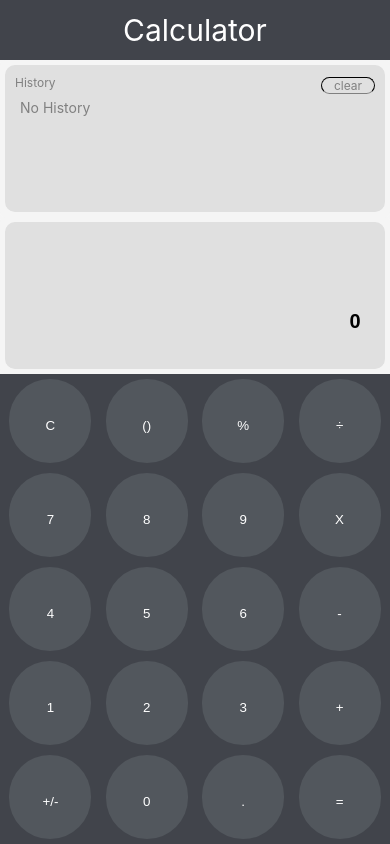
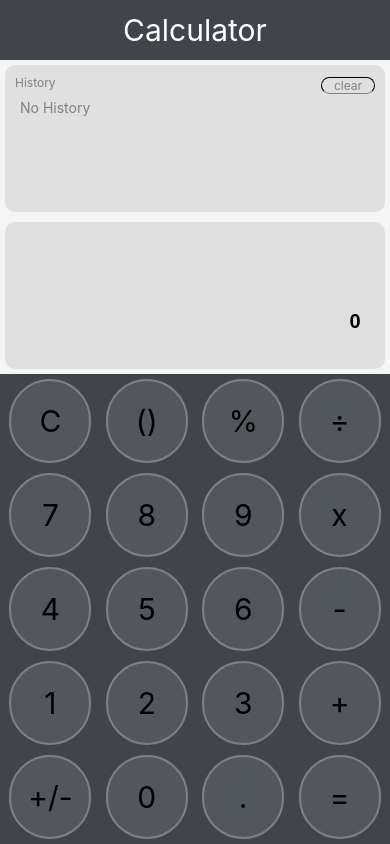
Before and after one commit to SomeshSunariwal/React-Native-Calculator, a React Native app: screen / in a window 390 px wide. Built offline with nearby package versions, Linux system fonts and the light colour scheme.

Commit message:
Button Fixed

```diff
--- a/Components/Button/CalculatorButton.js
+++ b/Components/Button/CalculatorButton.js
@@ -1,16 +1,15 @@
-import { View, Text, Button, StyleSheet } from "react-native";
+import { View, Text, TouchableOpacity, StyleSheet } from "react-native";
 import React from "react";
 
 const CalculatorButton = ({ number, OnNumberClick }) => {
   return (
     <View style={styles.Container}>
-      <Text style={styles.ButtonStyle}>
-        <Button
-          color="transparent"
-          onPress={() => OnNumberClick(number)}
-          title={number.toString()}
-        />
-      </Text>
+      <TouchableOpacity
+        style={styles.TouchButton}
+        onPress={() => OnNumberClick(number)}
+      >
+        <Text style={styles.ButtonStyle}>{number}</Text>
+      </TouchableOpacity>
     </View>
   );
 };
@@ -28,6 +27,17 @@ const styles = StyleSheet.create({
     textAlign: "center",
     fontSize: 30,
   },
+  TouchButton: {
+    justifyContent: "center",
+    height: "100%",
+    width: "100%",
+    borderRadius: 50,
+    borderRightWidth: 2,
+    borderBottomWidth: 2,
+    borderLeftWidth: 2,
+    borderTopWidth: 2,
+    borderColor: "gray",
+  },
 });
 
 export default CalculatorButton;
--- a/Components/HistoryBox/HistoryBox.js
+++ b/Components/HistoryBox/HistoryBox.js
@@ -5,7 +5,7 @@ import {
   TouchableOpacity,
   ScrollView,
 } from "react-native";
-import React, { useState } from "react";
+import React from "react";
 
 export default function HistoryBox({ History, setHistory }) {
   // added testing data
```
